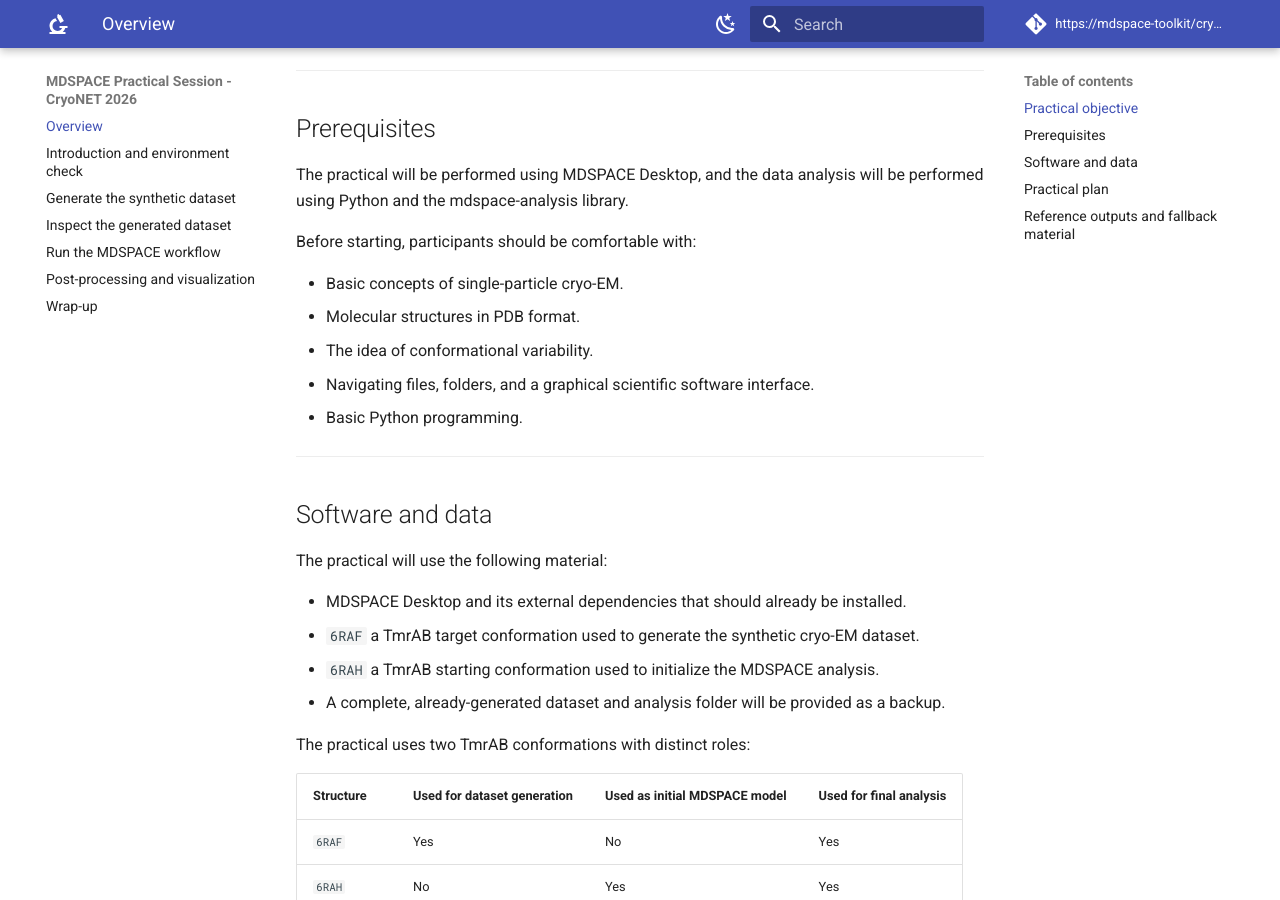
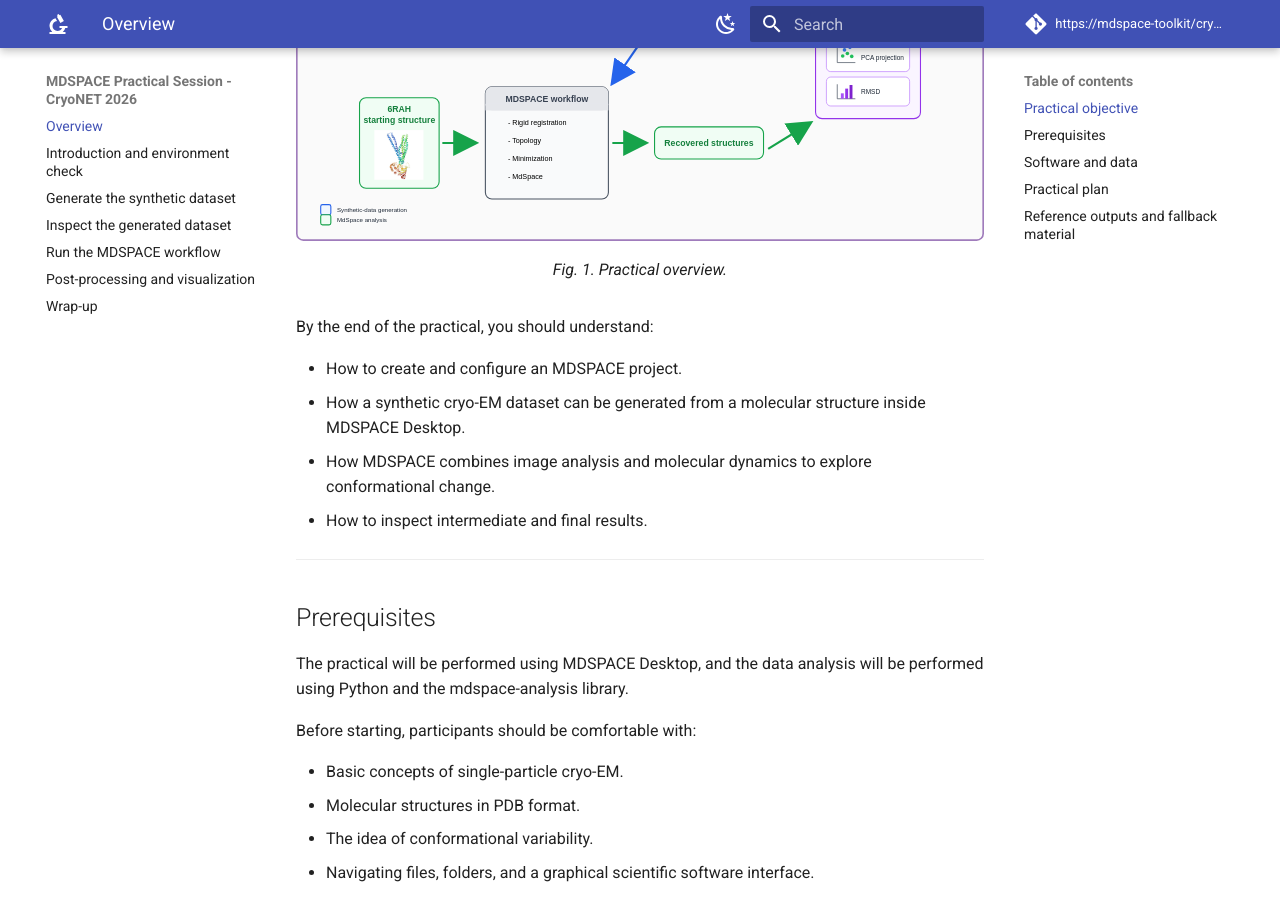
Before and after one commit to MDSPACE-toolkit/cryonet-2026-mdspace-practical, an MkDocs documentation site: the page built from docs/index.md, in a window 1280 px wide and 900 px high, scrolled down 893 px. Built offline with MkDocs 1.6.1 and Material for MkDocs 9.7.7, drawn with Linux system fonts in a browser that asks for light colours; comment, search, counter and statistics services are not loaded.

Commit message:
[feat] add pratical overview

```diff
--- a/docs/index.md
+++ b/docs/index.md
@@ -13,6 +13,12 @@
 ## Practical objective
 
 The objective of this session is to understand the complete MDSPACE workflow, from structure-based data generation to conformational recovery and interpretation.
+
+![Practical overview](assets/practical_overview.svg)
+
+/// caption
+Fig. 1. Practical overview.
+///
 
 By the end of the practical, you should understand:
 
```
Also changed, not shown: docs/assets/practical_overview.svg (added).
